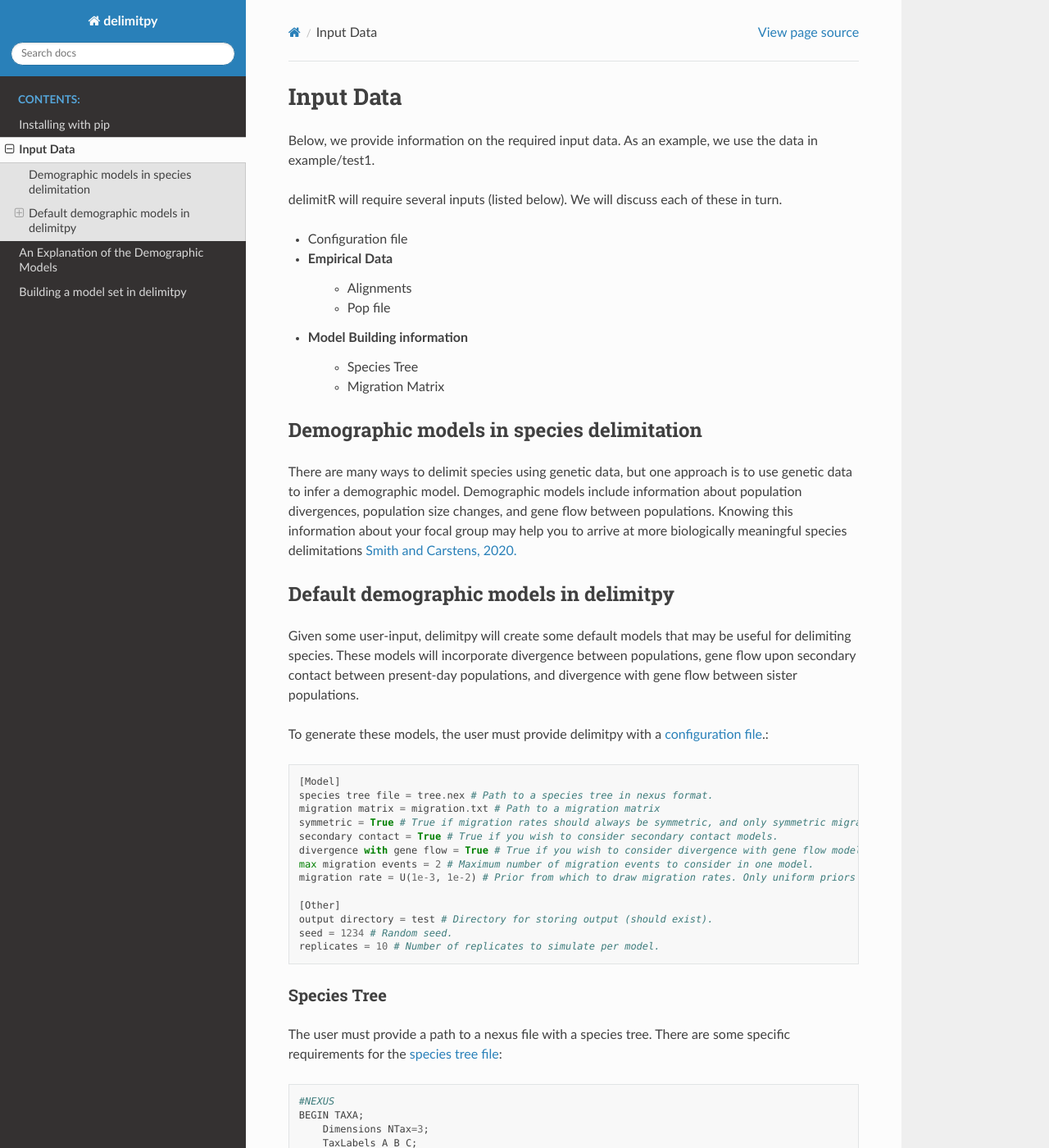
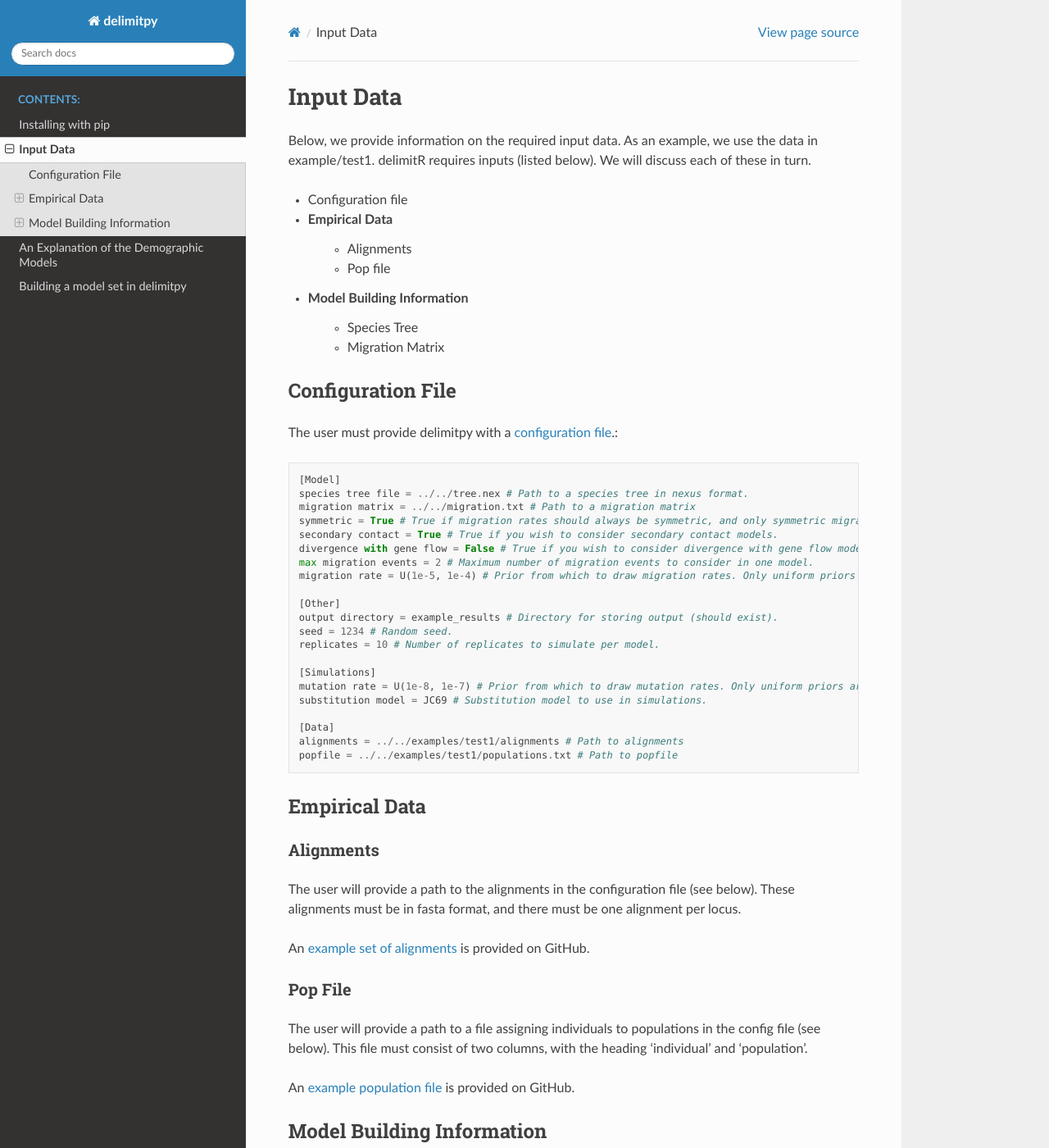
Before and after one commit to SmithLabBio/popai, a Sphinx documentation site: the page built from docs/usage/parsinginput.rst, in a window 1280 px wide and 1400 px high. Shown: the whole window at 82% size. Built offline with Sphinx 7.4.7 and the Read the Docs theme 2.0.0, drawn with Linux system fonts in a browser that asks for light colours.

Commit message:
Added documentation for input.

```diff
--- a/docs/usage/parsinginput.rst
+++ b/docs/usage/parsinginput.rst
@@ -2,56 +2,74 @@
 Input Data
 ##############################
 
-Below, we provide information on the required input data. As an example, we use the data in example/test1.
-
-delimitR will require several inputs (listed below). We will discuss each of these in turn.
+Below, we provide information on the required input data. As an example, we use the data in example/test1. delimitR requires inputs (listed below). We will discuss each of these in turn.
 
 * Configuration file
 * Empirical Data
     * Alignments
     * Pop file
-* Model Building information
+* Model Building Information
     * Species Tree
     * Migration Matrix
 
+========================================
+Configuration File
+========================================
 
-==========================================
-Demographic models in species delimitation
-==========================================
+The user must provide delimitpy with a `configuration file <https://github.com/SmithLabBio/delimitpy/blob/main/examples/test1/config.txt>`_.::
 
-There are many ways to delimit species using genetic data, but one approach is to use genetic data to infer a demographic model.
-Demographic models include information about population divergences, population size changes, and gene flow between populations.
-Knowing this information about your focal group may help you to arrive at more biologically meaningful species delimitations `Smith and Carstens, 2020. <https://doi.org/10.1111/evo.13878>`_
+
+    [Model]
+    species tree file = ../../tree.nex # Path to a species tree in nexus format.
+    migration matrix = ../../migration.txt # Path to a migration matrix
+    symmetric = True # True if migration rates should always be symmetric, and only symmetric migration events should be included.
+    secondary contact = True # True if you wish to consider secondary contact models.
+    divergence with gene flow = False # True if you wish to consider divergence with gene flow models.
+    max migration events = 2 # Maximum number of migration events to consider in one model.
+    migration rate = U(1e-5, 1e-4) # Prior from which to draw migration rates. Only uniform priors are supported at present.
+
+    [Other]
+    output directory = example_results # Directory for storing output (should exist).
+    seed = 1234 # Random seed.
+    replicates = 10 # Number of replicates to simulate per model.
+
+    [Simulations]
+    mutation rate = U(1e-8, 1e-7) # Prior from which to draw mutation rates. Only uniform priors are supported at present.
+    substitution model = JC69 # Substitution model to use in simulations.
+
+    [Data]
+    alignments = ../../examples/test1/alignments # Path to alignments
+    popfile = ../../examples/test1/populations.txt # Path to popfile
 
 ========================================
-Default demographic models in delimitpy
+Empirical Data
 ========================================
 
-Given some user-input, delimitpy will create some default models that may be useful for delimiting species.
-These models will incorporate divergence between populations, gene flow upon secondary contact between present-day populations,
-and divergence with gene flow between sister populations.
+------------
+Alignments
+------------
 
-To generate these models, the user must provide delimitpy with a `configuration file <https://github.com/SmithLabBio/delimitpy/blob/main/config.txt>`_.::
+The user will provide a path to the alignments in the configuration file (see below). These alignments must be in fasta format, and there must be one alignment per locus.
 
-    [Model]
-    species tree file = tree.nex # Path to a species tree in nexus format.
-    migration matrix = migration.txt # Path to a migration matrix
-    symmetric = True # True if migration rates should always be symmetric, and only symmetric migration events should be included.
-    secondary contact = True # True if you wish to consider secondary contact models.
-    divergence with gene flow = True # True if you wish to consider divergence with gene flow models.
-    max migration events = 2 # Maximum number of migration events to consider in one model.
-    migration rate = U(1e-3, 1e-2) # Prior from which to draw migration rates. Only uniform priors are supported at present.
+An `example set of alignments <https://github.com/SmithLabBio/delimitpy/blob/main/examples/test1/alignments>`_ is provided on GitHub.
 
-    [Other]
-    output directory = test # Directory for storing output (should exist).
-    seed = 1234 # Random seed.
-    replicates = 10 # Number of replicates to simulate per model.
+------------
+Pop File
+------------
+
+The user will provide a path to a file assigning individuals to populations in the config file (see below). This file must consist of two columns, with the heading 'individual' and 'population'.
+
+An `example population file <https://github.com/SmithLabBio/delimitpy/blob/main/examples/test1/populations.txt>`_ is provided on GitHub.
+
+========================================
+Model Building Information
+========================================
 
 ------------
 Species Tree
 ------------
 
-The user must provide a path to a nexus file with a species tree. There are some specific requirements for the `species tree file <https://github.com/SmithLabBio/delimitpy/blob/main/tree.nex>`_::
+The user must provide a path to a nexus file with a species tree. There are some specific requirements for the `species tree file <https://github.com/SmithLabBio/delimitpy/blob/main/examples/test1/tree.nex>`_::
 
     #NEXUS
     BEGIN TAXA;
@@ -79,7 +97,7 @@ Requirements:
 Migration Matrix
 ----------------
 
-The user must provide a path to a file with a `migration matrix <https://github.com/SmithLabBio/delimitpy/blob/main/migration.txt>`_ indicating whether migration is allowed between all pairs of lineages::
+The user must provide a path to a file with a `migration matrix <https://github.com/SmithLabBio/delimitpy/blob/main/examples/test1/migration.txt>`_ indicating whether migration is allowed between all pairs of lineages::
 
     ,A,B,C,AB,ABC
     A,T,T,T,T,T
```
Also changed, not shown: 3 other files.
